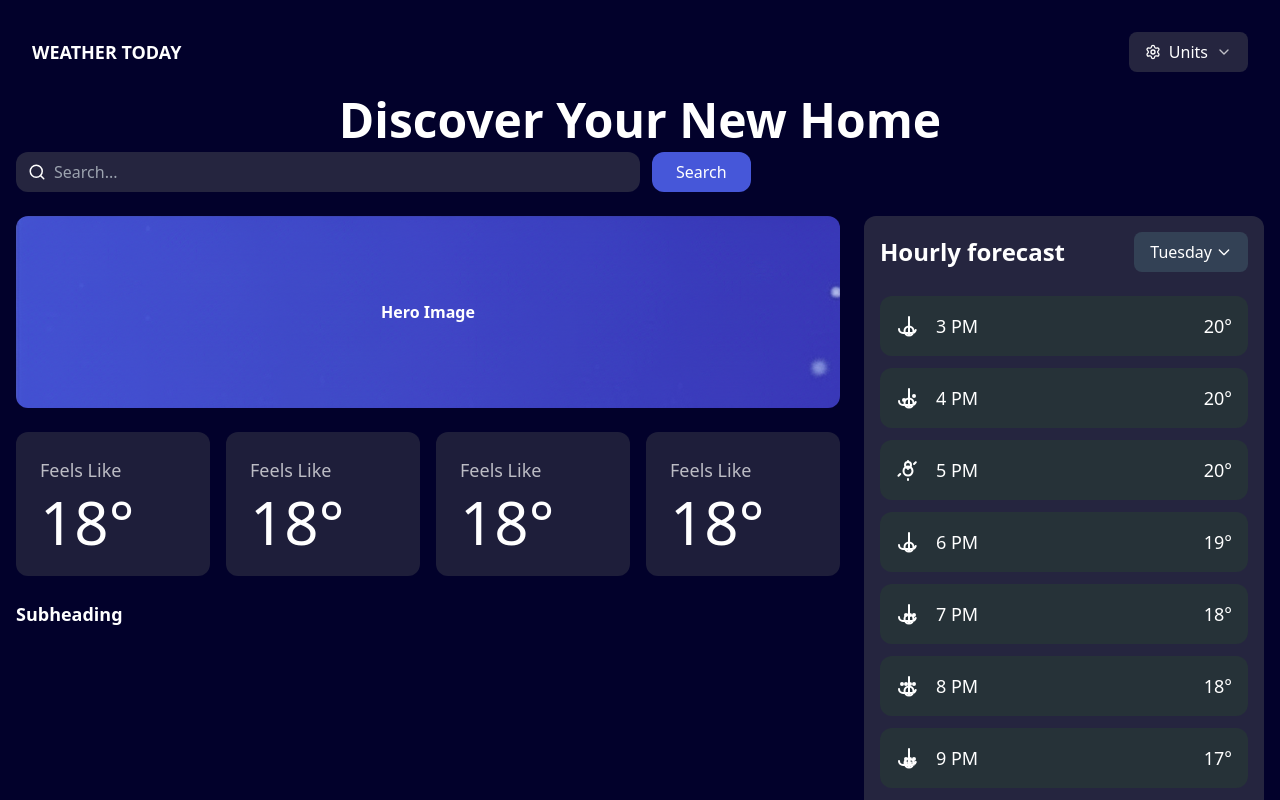
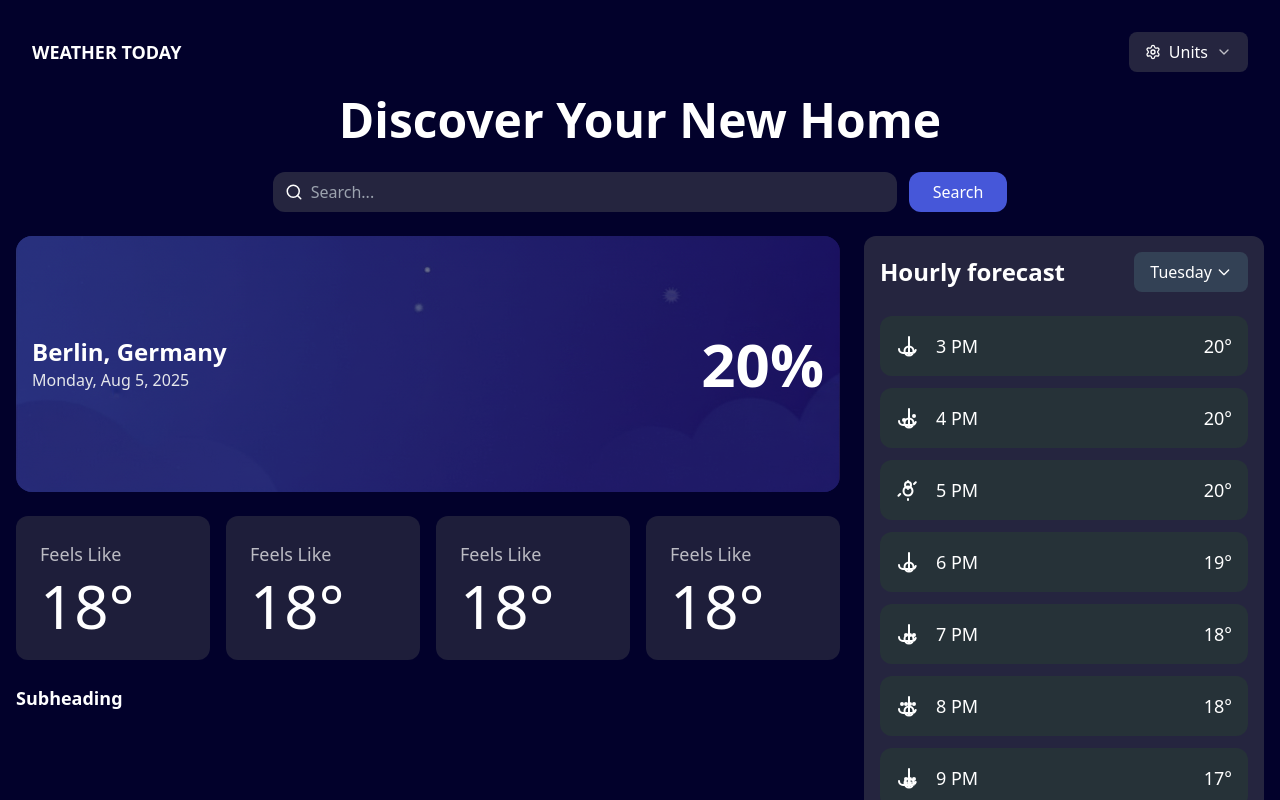
Before and after one commit to gauravmehra2021/react-design-prec, a React (Vite) app: page / in a window 1280 px wide. Shown: the top 800 px of the page. Built offline with nearby package versions, Linux system fonts and the light colour scheme.

Commit message:
added the changes

```diff
--- a/src/pages/skylooking/componets/Hero.jsx
+++ b/src/pages/skylooking/componets/Hero.jsx
@@ -1,15 +1,40 @@
-import React from 'react'
+import React from "react";
 import skybg from "../../../../public/images/skybg.png";
 
 const Hero = () => {
   return (
-    <div>
-        <div className="bg-[#25253f]  h-48 rounded-xl flex items-center justify-center font-bold"
-                            style={{ backgroundImage: `url(${skybg})` }}>
-                            Hero Image
-                        </div>
+    <div className="w-full">
+      <div
+        className="relative h-48 sm:h-56 md:h-64 rounded-2xl overflow-hidden flex items-center justify-center bg-[#25253f]"
+        style={{ backgroundImage: `url(${skybg})`, backgroundSize: "cover", backgroundPosition: "center" }}
+      >
+        {/* Overlay (for better readability) */}
+        <div className="absolute inset-0 bg-black/40"></div>
+
+        {/* Content */}
+        <div className="relative z-10 w-full max-w-4xl px-4 flex items-center justify-between text-white">
+
+          {/* Left */}
+          <div>
+            <h2 className="text-lg sm:text-xl md:text-2xl font-semibold">
+              Berlin, Germany
+            </h2>
+            <p className="text-sm sm:text-base text-gray-200">
+              Monday, Aug 5, 2025
+            </p>
+          </div>
+
+          {/* Right */}
+          <div>
+            <h1 className="text-3xl sm:text-5xl md:text-6xl font-bold">
+              20%
+            </h1>
+          </div>
+
+        </div>
+      </div>
     </div>
-  )
-}
+  );
+};
 
-export default Hero
+export default Hero;
--- a/src/pages/skylooking/componets/SearchBar.jsx
+++ b/src/pages/skylooking/componets/SearchBar.jsx
@@ -8,7 +8,7 @@ const SearchBar = () => {
                 <h1 class="text-white text-center xl:text-5xl lg:text-4xl md:text-3xl sm:text-2xl :text-xl font-semibold  p-2 ">Discover Your New Home</h1>
             </div>
 
-            <div className="flex flex-col md:flex-row gap-3 mb-6 ">
+            <div className="flex flex-col md:flex-row gap-3 mb-6 justify-center mt-5 ">
                 <div className="flex items-center bg-[#25253f] rounded-xl px-3 py-2 xl:w-1/2 lg:w-[60%] sm:w-[70%] w-[90%]">
                     <Search className="text-white mr-2" size={18} />
                     <input
```
